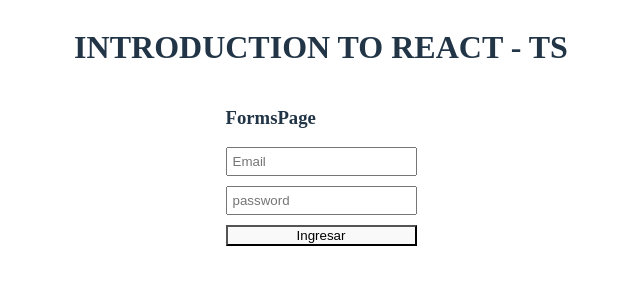
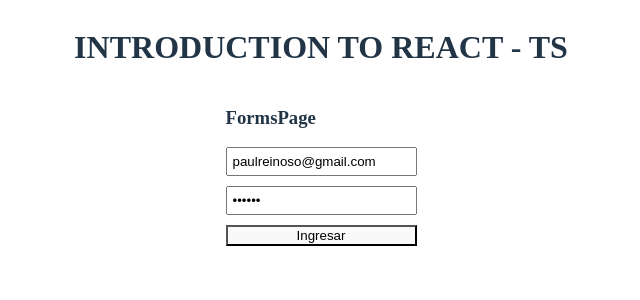
Before and after one commit to PaulReinosoA/REACT---Native-, a React (Vite) app in the folder 01-react-foundation/: page / in a window 1280 px wide. Shown: the top 300 px of the page, without its empty margins (327-967 px from the left). Built offline with nearby package versions, Linux system fonts and the light colour scheme.

Commit message:
24. react-hook-form

```diff
--- a/01-react-foundation/package.json
+++ b/01-react-foundation/package.json
@@ -13,6 +13,7 @@
     "axios": "^1.7.9",
     "react": "^18.2.0",
     "react-dom": "^18.2.0",
+    "react-hook-form": "^7.54.2",
     "zustand": "^5.0.3"
   },
   "devDependencies": {
--- a/01-react-foundation/src/components/FormsPage.tsx
+++ b/01-react-foundation/src/components/FormsPage.tsx
@@ -1,14 +1,39 @@
+import { useForm } from 'react-hook-form';
+
+type FormInputs = {
+  email: string;
+  password: string;
+};
+
 export const FormsPage = () => {
+  const { register, handleSubmit } = useForm<FormInputs>({
+    defaultValues: {
+      email: 'paulreinoso@gmail.com',
+      password: 'abc123',
+    },
+  });
+
+  const onSubmit = (myFor: FormInputs) => {
+    console.log({ myFor });
+  };
+
   return (
     <>
-      <form action="">
+      <form onSubmit={handleSubmit(onSubmit)}>
         <h3>FormsPage</h3>
         <div style={{ display: 'flex', flexDirection: 'column' }}>
-          <input type="text" placeholder="Email" />
-          <input type="password" placeholder="password" />
-          <button>Ingresar</button>
+          <input type="text" placeholder="Email" {...register('email')} />
+          <input
+            type="password"
+            placeholder="password"
+            {...register('password')}
+          />
+          <button type="submit">Ingresar</button>
         </div>
       </form>
     </>
   );
 };
+
+//* https://react-hook-form.com/get-started
+// con esto no tengo reRenders
```
Also changed, not shown: 1 other file (tests, documents, lock files or other folders).
